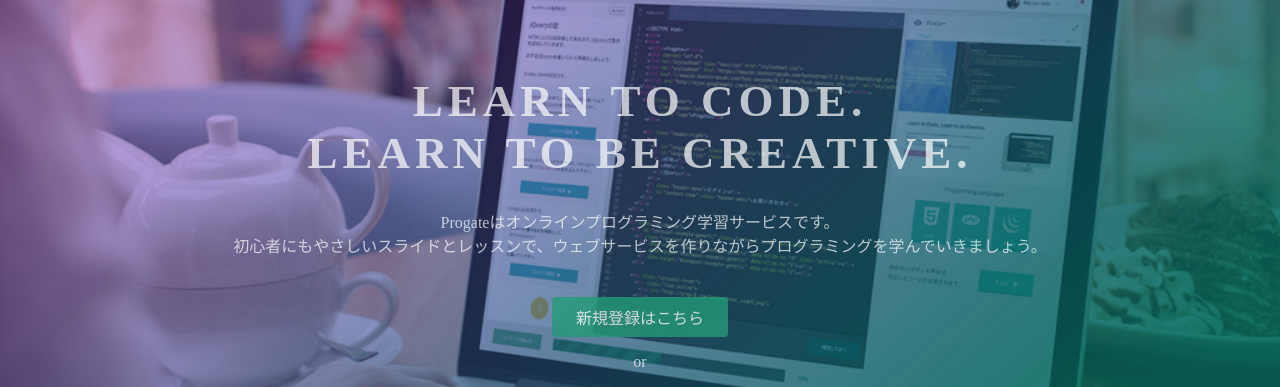
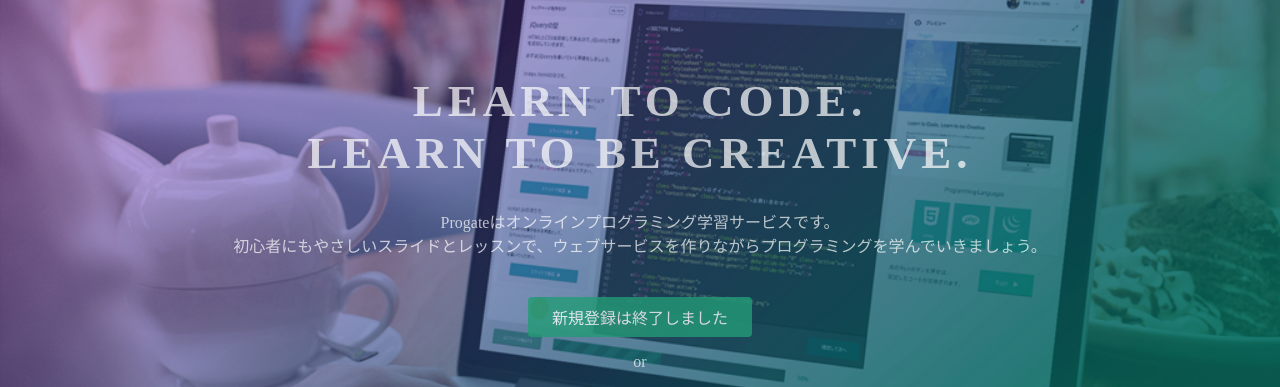
Before and after one commit to daisoncho/daisoncho.github.io, a plain HTML site: page index.html in a window 1280 px wide. Shown: the part 135-522 px from the top of the page. Drawn offline with Linux system fonts and the light colour scheme.

Commit message:
Update index.html

```diff
--- a/index.html
+++ b/index.html
@@ -26,7 +26,7 @@
       <h1>LEARN TO CODE.<br>LEARN TO BE CREATIVE.</h1>
       <p>Progateはオンラインプログラミング学習サービスです。<br>初心者にもやさしいスライドとレッスンで、ウェブサービスを作りながらプログラミングを学んでいきましょう。</p>
       <div class="btn-wrapper">
-        <a href="#" class="btn signup">新規登録はこちら</a>
+        <a href="#" class="btn signup">新規登録は終了しました</a>
         <p>or</p>
         <a href="#" class="btn facebook"><span class="fa fa-facebook"></span>Facebookで登録</a>
         <a href="#" class="btn twitter"><span class="fa fa-twitter"></span>Twitterで登録</a>
```
